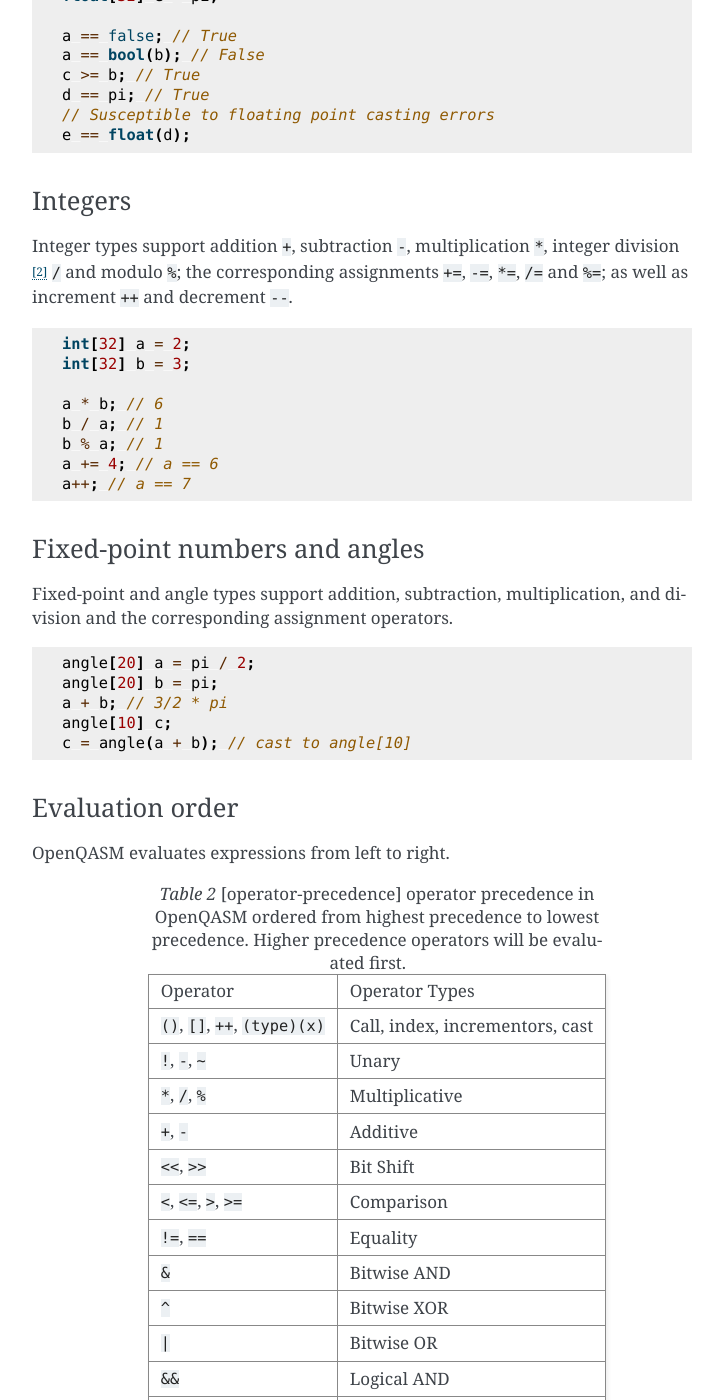
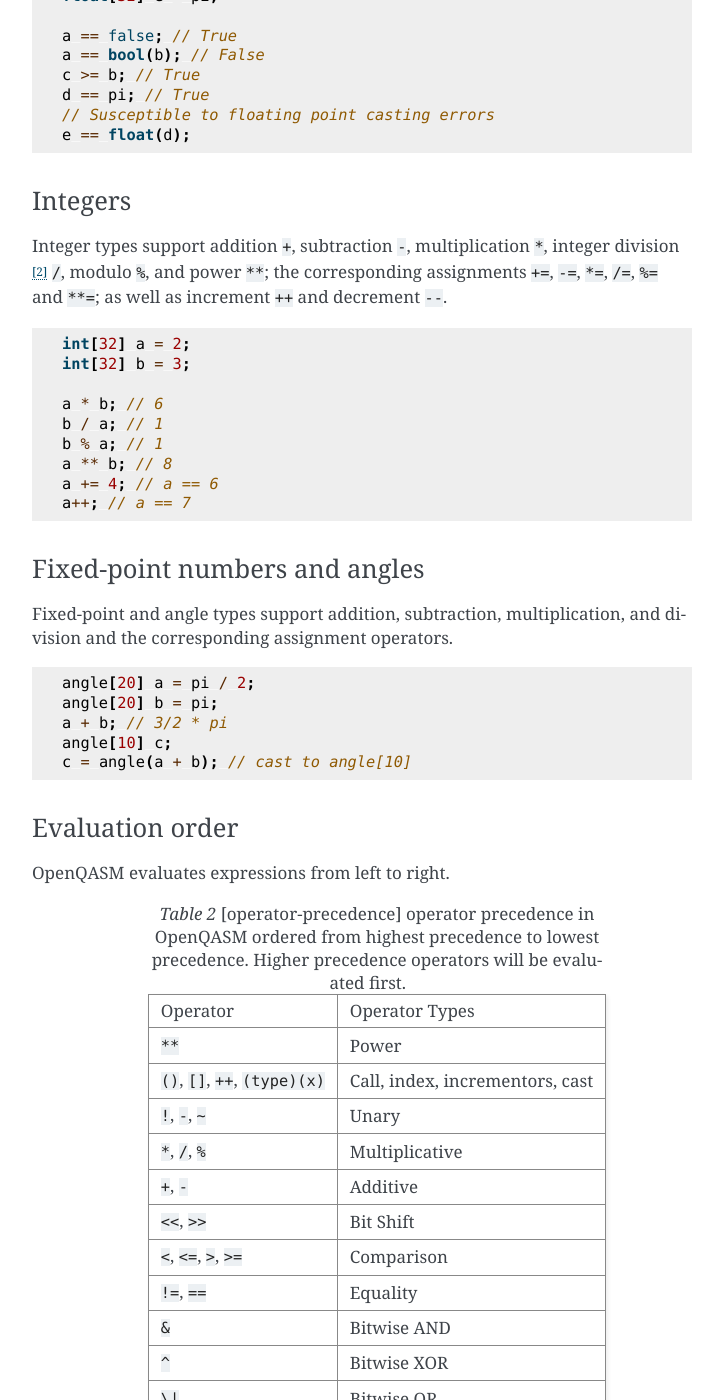
Before and after one commit to openqasm/openqasm, a Sphinx documentation site: the page built from source/language/classical.rst, in a window 1280 px wide and 1400 px high, scrolled down 1508 px. Shown: the whole window, without its empty margins (388-1111 px from the left). Built offline with Sphinx 7.4.7, drawn with Linux system fonts in a browser that asks for light colours.

Commit message:
add in-place operator and description of power expression

```diff
--- a/source/language/classical.rst
+++ b/source/language/classical.rst
@@ -82,9 +82,9 @@ an index set, for example ``i in {0,3}`` returns ``true`` if i equals 0 or 3 and
 Integers
 ~~~~~~~~
 
-Integer types support addition ``+``, subtraction ``-``, multiplication ``*``, integer division [2]_ ``/``
-and modulo ``%``; the corresponding assignments ``+=``, ``-=``, ``*=``, ``/=`` and ``%=``; as well as
-increment ``++`` and decrement ``--``.
+Integer types support addition ``+``, subtraction ``-``, multiplication ``*``, integer division [2]_ ``/``,
+modulo ``%``, and power ``**``; the corresponding assignments ``+=``, ``-=``, ``*=``, ``/=``, ``%=`` and
+``**=``; as well as increment ``++`` and decrement ``--``.
 
 .. code-block:: c
 
@@ -94,6 +94,7 @@ increment ``++`` and decrement ``--``.
    a * b; // 6
    b / a; // 1
    b % a; // 1
+   a ** b; // 8
    a += 4; // a == 6
    a++; // a == 7
 
@@ -122,6 +123,8 @@ OpenQASM evaluates expressions from left to right.
       +----------------------------------------+------------------------------------+
       | Operator                               | Operator Types                     |
       +----------------------------------------+------------------------------------+
+      | ``**``                                 | Power                              |
+      +----------------------------------------+------------------------------------+
       | ``()``, ``[]``, ``++``, ``(type)(x)``  | Call, index, incrementors, cast    |
       +----------------------------------------+------------------------------------+
       | ``!``, ``-``, ``~``                    | Unary                              |
@@ -140,7 +143,7 @@ OpenQASM evaluates expressions from left to right.
       +----------------------------------------+------------------------------------+
       | ``^``                                  | Bitwise XOR                        |
       +----------------------------------------+------------------------------------+
-      | ``|``                                  | Bitwise OR                         |
+      | ``\|``                                 | Bitwise OR                         |
       +----------------------------------------+------------------------------------+
       | ``&&``                                 | Logical AND                        |
       +----------------------------------------+------------------------------------+
```
Also changed, not shown: 2 other files.
